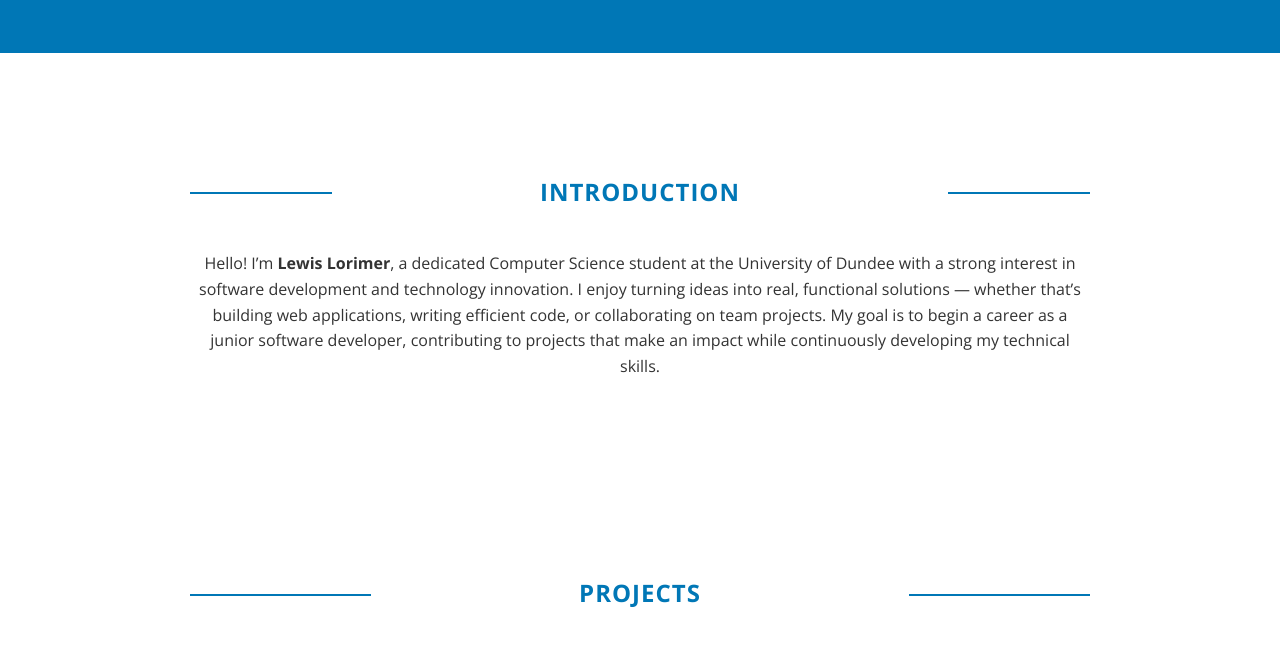
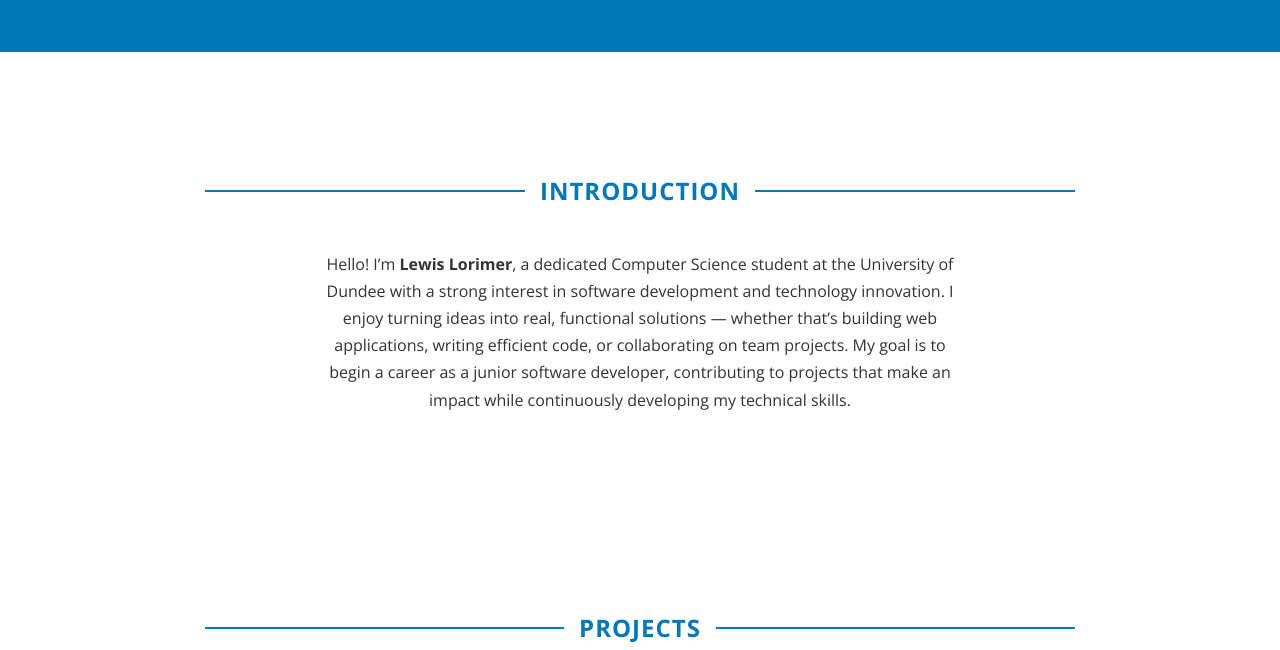
Before and after one commit to CHUDDYL/CHUDDL.github.io, a plain HTML site: page index.html in a window 1280 px wide. Shown: the part 139-789 px from the top of the page. Drawn offline with nearby package versions, Linux system fonts and the light colour scheme.

Commit message:
Refactor CSS styles and add comments for clarity

```diff
--- a/style.css
+++ b/style.css
@@ -1,4 +1,6 @@
-/* General */
+/* ---------------------------
+   GLOBAL STYLES
+---------------------------- */
 body {
   font-family: 'Open Sans', sans-serif;
   background: #fff;
@@ -8,10 +10,14 @@ body {
   text-align: center;
 }
 
+/* Sticky navigation bar */
 header {
   background: #0077b6;
   color: white;
   padding: 40px 20px;
+  position: sticky;
+  top: 0;
+  z-index: 1000;
 }
 
 header h1 {
@@ -24,58 +30,55 @@ header p {
   font-size: 1.1rem;
 }
 
+/* Section Layout */
 .section {
   padding: 60px 20px;
   max-width: 900px;
-  margin: auto;
+  margin: 0 auto;
 }
 
-/* Section Title with blue lines & 15% side margins */
+/* ---------------------------
+   SECTION TITLES (Original Version)
+---------------------------- */
 .section-title {
-  text-align: center;
+  position: relative;
+  display: flex;
+  align-items: center;
+  justify-content: center;
+  color: #0077b6;
+  font-size: 1.5rem;
+  text-transform: uppercase;
+  letter-spacing: 1px;
   margin: 60px 0 40px;
-  overflow: hidden; /* keeps lines neatly contained */
+  font-weight: 700;
+  white-space: nowrap;
+  flex-wrap: nowrap;
 }
 
-.section-title span {
-  position: relative;
-  display: inline-block;
-  padding: 0 16px;
-  color: #0077b6;
-  font-weight: 700;
-  text-transform: uppercase;
-  letter-spacing: 1px;
-  background: #fff; /* keeps the text area clean between lines */
+.section-title::before,
+.section-title::after {
+  content: "";
+  flex: 1;
+  height: 2px;
+  background: #0077b6;
+  margin: 0 15px;
 }
 
-.section-title span::before,
-.section-title span::after {
-  content: "";
-  position: absolute;
-  top: 50%;
-  width: 70vw;               /* total line width, adjustable */
-  height: 2px;
-  background: #0077b6;
+/* ---------------------------
+   PARAGRAPH TEXT
+---------------------------- */
+p {
+  text-align: center;
+  max-width: 70ch;      /* keeps readable line length */
+  margin-left: auto;
+  margin-right: auto;
+  margin-bottom: 15px;
+  line-height: 1.7;
 }
 
-/* 15% side margin: lines stop before page edge */
-.section-title span::before {
-  right: 100%;
-  margin-right: 15vw;        /* white space on left side */
-}
-
-.section-title span::after {
-  left: 100%;
-  margin-left: 15vw;         /* white space on right side */
-}
-
-/* Centered text */
-.section p {
-  text-align: center;
-  margin-bottom: 15px;
-}
-
-/* Project Boxes */
+/* ---------------------------
+   PROJECT BOXES
+---------------------------- */
 .project {
   background: #f8f9fa;
   border-radius: 10px;
@@ -89,7 +92,9 @@ header p {
   margin-bottom: 10px;
 }
 
-/* Skills Boxes */
+/* ---------------------------
+   SKILL BOXES
+---------------------------- */
 .skills-boxes {
   display: flex;
   justify-content: center;
@@ -115,7 +120,9 @@ header p {
   margin-bottom: 10px;
 }
 
-/* Button */
+/* ---------------------------
+   BUTTONS
+---------------------------- */
 .btn {
   display: inline-block;
   background: #0077b6;
@@ -125,13 +132,16 @@ header p {
   text-decoration: none;
   font-weight: 600;
   margin-top: 20px;
+  transition: background 0.3s ease;
 }
 
 .btn:hover {
   background: #005f99;
 }
 
-/* Links */
+/* ---------------------------
+   LINKS
+---------------------------- */
 a {
   color: #0077b6;
   text-decoration: none;
@@ -141,7 +151,9 @@ a:hover {
   text-decoration: underline;
 }
 
-/* Footer */
+/* ---------------------------
+   FOOTER
+---------------------------- */
 footer {
   background: #0077b6;
   color: white;
@@ -149,7 +161,9 @@ footer {
   margin-top: 50px;
 }
 
-/* Responsive */
+/* ---------------------------
+   RESPONSIVE DESIGN
+---------------------------- */
 @media (max-width: 800px) {
   .skills-boxes {
     flex-direction: column;
@@ -160,4 +174,12 @@ footer {
     width: 80%;
     height: auto;
   }
+
+  .section-title {
+    font-size: 1.3rem;
+  }
+
+  p {
+    max-width: 90%;
+  }
 }
```
